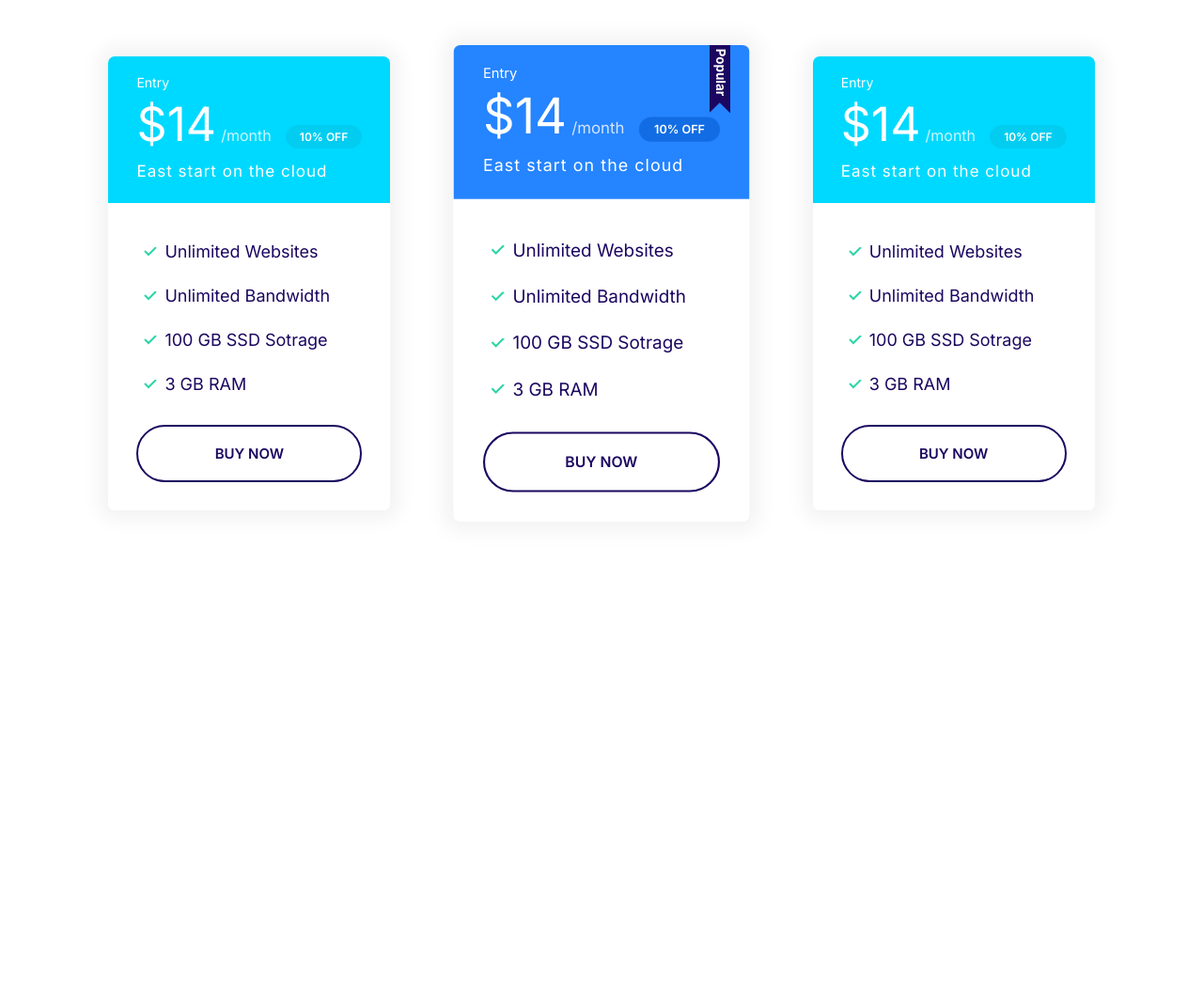
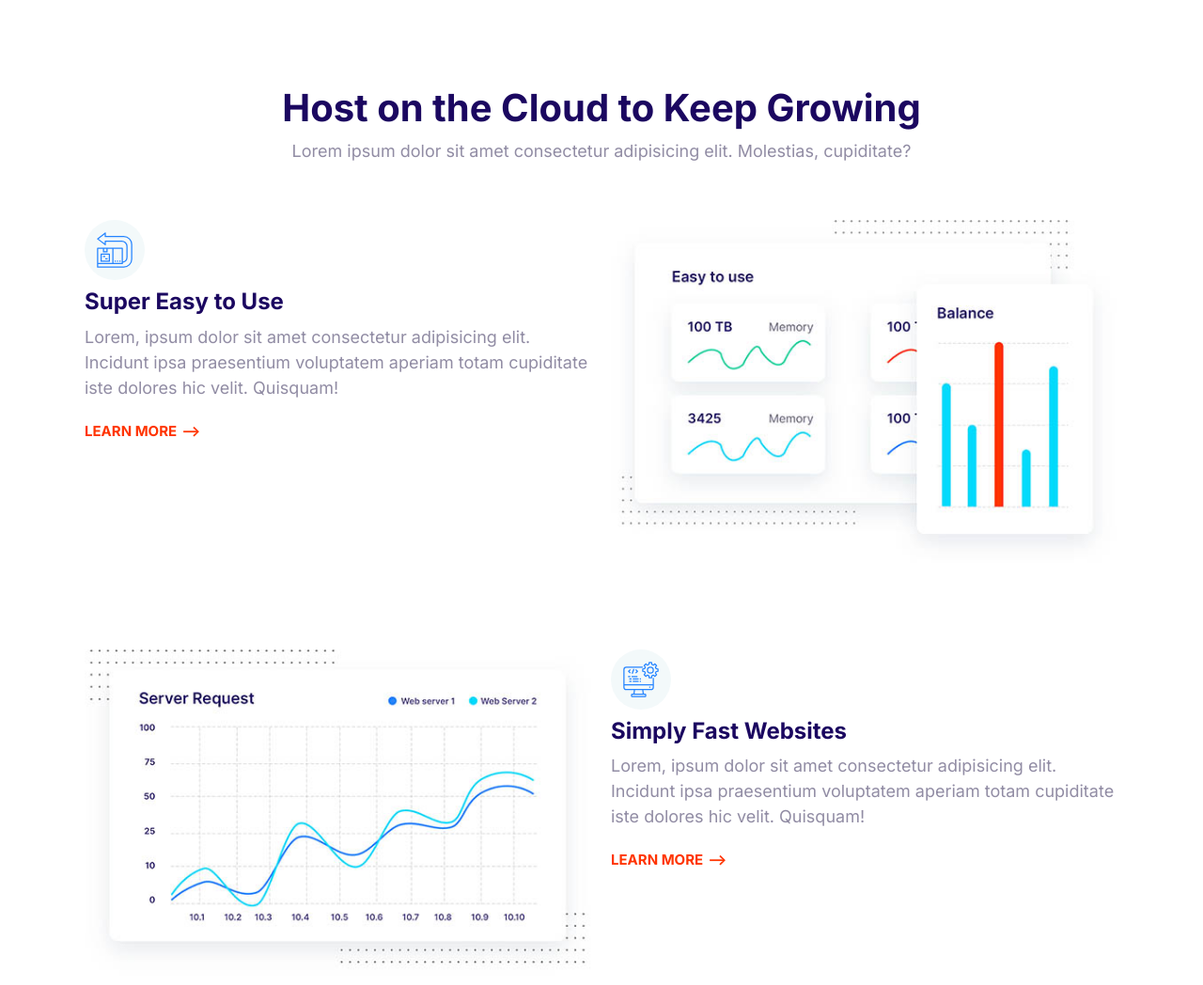
Before and after one commit to RakibulShezan/Demo-Hosting-Website-using-Raw-HTML-and-CSS, a plain HTML site: page index.html in a window 1280 px wide. Shown: the top 1048 px of the page at 94% size. Before the commit the page ends 800 px from the top, so only its background shows below. Drawn offline with Linux system fonts and the light colour scheme.

Commit message:
Build Blocks Feature Component

```diff
--- a/css/styles.css
+++ b/css/styles.css
@@ -764,3 +764,25 @@ a {
     cursor: pointer;
   }
 }
+
+/* Features */
+.feature {
+  gap: 4rem 2rem;
+  margin: 8rem 0;
+}
+.feature:first-of-type {
+  margin-top: 6rem;
+}
+.feature__heading {
+  margin: 1rem 0;
+}
+
+.feature__image {
+  width: 100%;
+}
+
+@media screen and (min-width: 768px) {
+  .feature:nth-of-type(even) .feature__content {
+    order: 2;
+  }
+}
--- a/index.html
+++ b/index.html
@@ -15,67 +15,95 @@
     <link rel="stylesheet" href="css/styles.css" />
   </head>
   <body>
-    <section class="block container block-plan">
-      <div class="plan">
-        <div class="card card--secondary">
-          <header class="card__header">
-            <h3 class="plan__name">Entry</h3>
-            <span class="plan__price">$14</span>
-            <span class="plan__billing-cycle">/month</span>
-            <span class="badge badge--secondary badge--small">10% OFF</span>
-            <span class="plan__description">East start on the cloud</span>
-          </header>
-          <div class="card__body">
-            <ul class="list list--tick">
-              <li class="list__item">Unlimited Websites</li>
-              <li class="list__item">Unlimited Bandwidth</li>
-              <li class="list__item">100 GB SSD Sotrage</li>
-              <li class="list__item">3 GB RAM</li>
-            </ul>
-            <button class="btn btn--outline btn--block">Buy Now</button>
-          </div>
+    <section class="block container">
+      <header class="block__header">
+        <h2>Host on the Cloud to Keep Growing</h2>
+        <p>
+          Lorem ipsum dolor sit amet consectetur adipisicing elit. Molestias,
+          cupiditate?
+        </p>
+      </header>
+      <article class="grid grid--1x2 feature">
+        <div class="feature__content">
+          <span class="icon-container">
+            <svg class="icon icon--primary">
+              <use xlink:href="/images/sprite.svg#easy"></use>
+            </svg>
+          </span>
+          <h3 class="feature__heading">Super Easy to Use</h3>
+          <p>
+            Lorem, ipsum dolor sit amet consectetur adipisicing elit. Incidunt
+            ipsa praesentium voluptatem aperiam totam cupiditate iste dolores
+            hic velit. Quisquam!
+          </p>
+          <a href="#" class="link-arrow">Learn More</a>
         </div>
-      </div>
-      <div class="plan plan--popular">
-        <div class="card card--primary">
-          <header class="card__header">
-            <h3 class="plan__name">Entry</h3>
-            <span class="plan__price">$14</span>
-            <span class="plan__billing-cycle">/month</span>
-            <span class="badge badge--primary badge--small">10% OFF</span>
-            <span class="plan__description">East start on the cloud</span>
-          </header>
-          <div class="card__body">
-            <ul class="list list--tick">
-              <li class="list__item">Unlimited Websites</li>
-              <li class="list__item">Unlimited Bandwidth</li>
-              <li class="list__item">100 GB SSD Sotrage</li>
-              <li class="list__item">3 GB RAM</li>
-            </ul>
-            <button class="btn btn--outline btn--block">Buy Now</button>
-          </div>
+        <picture>
+          <source
+            type="image/webp"
+            srcset="images/easy.webp 1x images/easy@2x.webp 2x"
+          />
+          <source
+            type="image/jpg"
+            srcset="images/easy.jpg 1x images/easy@2x.jpg 2x"
+          />
+          <img class="feature__image" src="images/easy.jpg" alt="" />
+        </picture>
+      </article>
+      <article class="grid grid--1x2 feature">
+        <div class="feature__content">
+          <span class="icon-container">
+            <svg class="icon icon--primary">
+              <use xlink:href="/images/sprite.svg#computer"></use>
+            </svg>
+          </span>
+          <h3 class="feature__heading">Simply Fast Websites</h3>
+          <p>
+            Lorem, ipsum dolor sit amet consectetur adipisicing elit. Incidunt
+            ipsa praesentium voluptatem aperiam totam cupiditate iste dolores
+            hic velit. Quisquam!
+          </p>
+          <a href="#" class="link-arrow">Learn More</a>
         </div>
-      </div>
-      <div class="plan">
-        <div class="card card--secondary">
-          <header class="card__header">
-            <h3 class="plan__name">Entry</h3>
-            <span class="plan__price">$14</span>
-            <span class="plan__billing-cycle">/month</span>
-            <span class="badge badge--secondary badge--small">10% OFF</span>
-            <span class="plan__description">East start on the cloud</span>
-          </header>
-          <div class="card__body">
-            <ul class="list list--tick">
-              <li class="list__item">Unlimited Websites</li>
-              <li class="list__item">Unlimited Bandwidth</li>
-              <li class="list__item">100 GB SSD Sotrage</li>
-              <li class="list__item">3 GB RAM</li>
-            </ul>
-            <button class="btn btn--outline btn--block">Buy Now</button>
-          </div>
+        <picture>
+          <source
+            type="image/webp"
+            srcset="images/fast.webp 1x images/fast@2x.webp 2x"
+          />
+          <source
+            type="image/jpg"
+            srcset="images/fast.jpg 1x images/fast@2x.jpg 2x"
+          />
+          <img class="feature__image" src="images/fast.jpg" alt="" />
+        </picture>
+      </article>
+      <article class="grid grid--1x2 feature">
+        <div class="feature__content">
+          <span class="icon-container">
+            <svg class="icon icon--primary">
+              <use xlink:href="/images/sprite.svg#wordpress"></use>
+            </svg>
+          </span>
+          <h3 class="feature__heading">WordPress Made Easy</h3>
+          <p>
+            Lorem, ipsum dolor sit amet consectetur adipisicing elit. Incidunt
+            ipsa praesentium voluptatem aperiam totam cupiditate iste dolores
+            hic velit. Quisquam!
+          </p>
+          <a href="#" class="link-arrow">Learn More</a>
         </div>
-      </div>
+        <picture>
+          <source
+            type="image/webp"
+            srcset="images/wordpress.webp 1x images/wordpress@2x.webp 2x"
+          />
+          <source
+            type="image/jpg"
+            srcset="images/wordpress.jpg 1x images/wordpress@2x.jpg 2x"
+          />
+          <img class="feature__image" src="images/wordpress.jpg" alt="" />
+        </picture>
+      </article>
     </section>
   </body>
 </html>
```
Also changed, not shown: components/blocks-feature.html (added, +90 -0 lines), images/easy.jpg (added), images/easy.webp (added), images/easy@2x.jpg (added), images/easy@2x.webp (added), images/fast.jpg (added), images/fast.webp (added), images/fast@2x.jpg (added), images/fast@2x.webp (added), images/support.jpg (added), images/support.webp (added), images/support@2x.jpg (added), images/support@2x.webp (added), images/wordpress.jpg (added), 3 more files.
